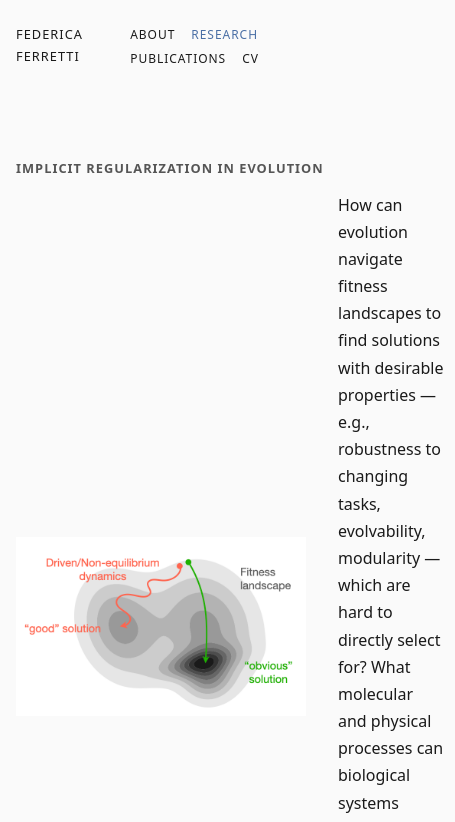
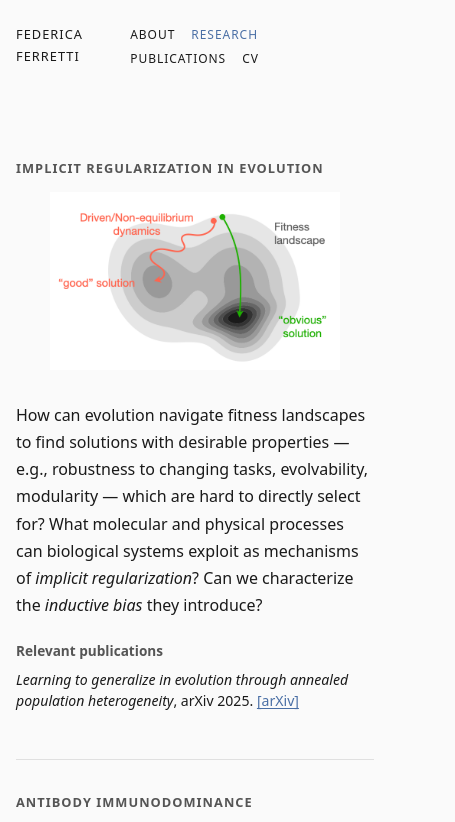
Before and after one commit to fedeferretti/fedeferretti.github.io, a plain HTML site: page research.html in a window 390 px wide. Shown: the top 822 px of the page, 455 px wide, since content can reach past the window. Drawn offline with Linux system fonts and the light colour scheme.

Commit message:
Make About and Research pages stack vertically on mobile
Add media query rules for ≤480px screens so image+text flex layouts
switch to column direction instead of cramped side-by-side rows.

Co-Authored-By: Claude Sonnet 4.6 <noreply@anthropic.com>

```diff
--- a/style.css
+++ b/style.css
@@ -386,4 +386,20 @@ footer p {
   .header-left {
     flex-direction: column-reverse;
   }
+
+  .about-intro {
+    flex-direction: column;
+    align-items: center;
+  }
+
+  .research-topic-body,
+  .research-topic-body.reverse {
+    flex-direction: column;
+    align-items: center;
+  }
+
+  .research-img {
+    width: 100%;
+    max-width: 300px;
+  }
 }
```
